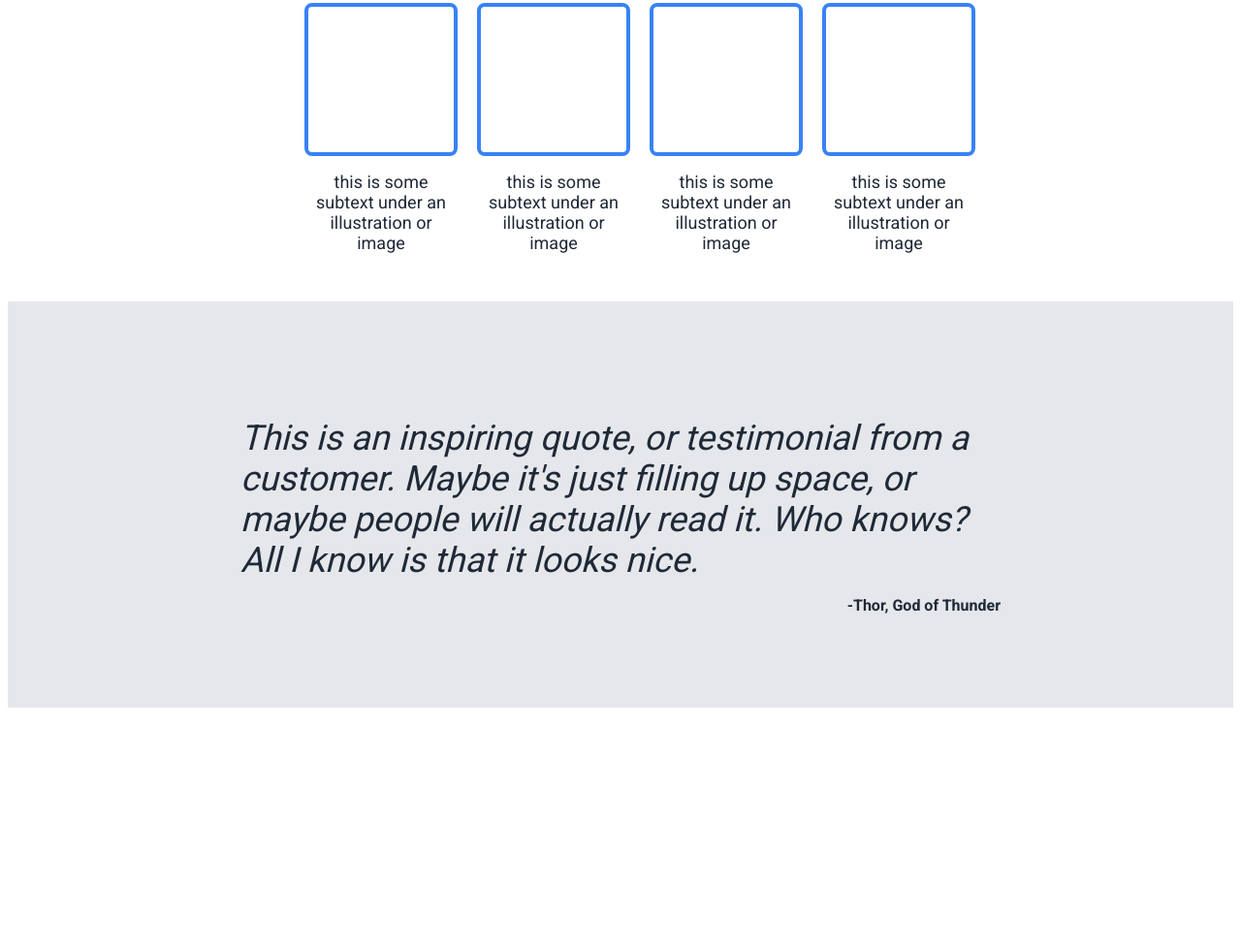
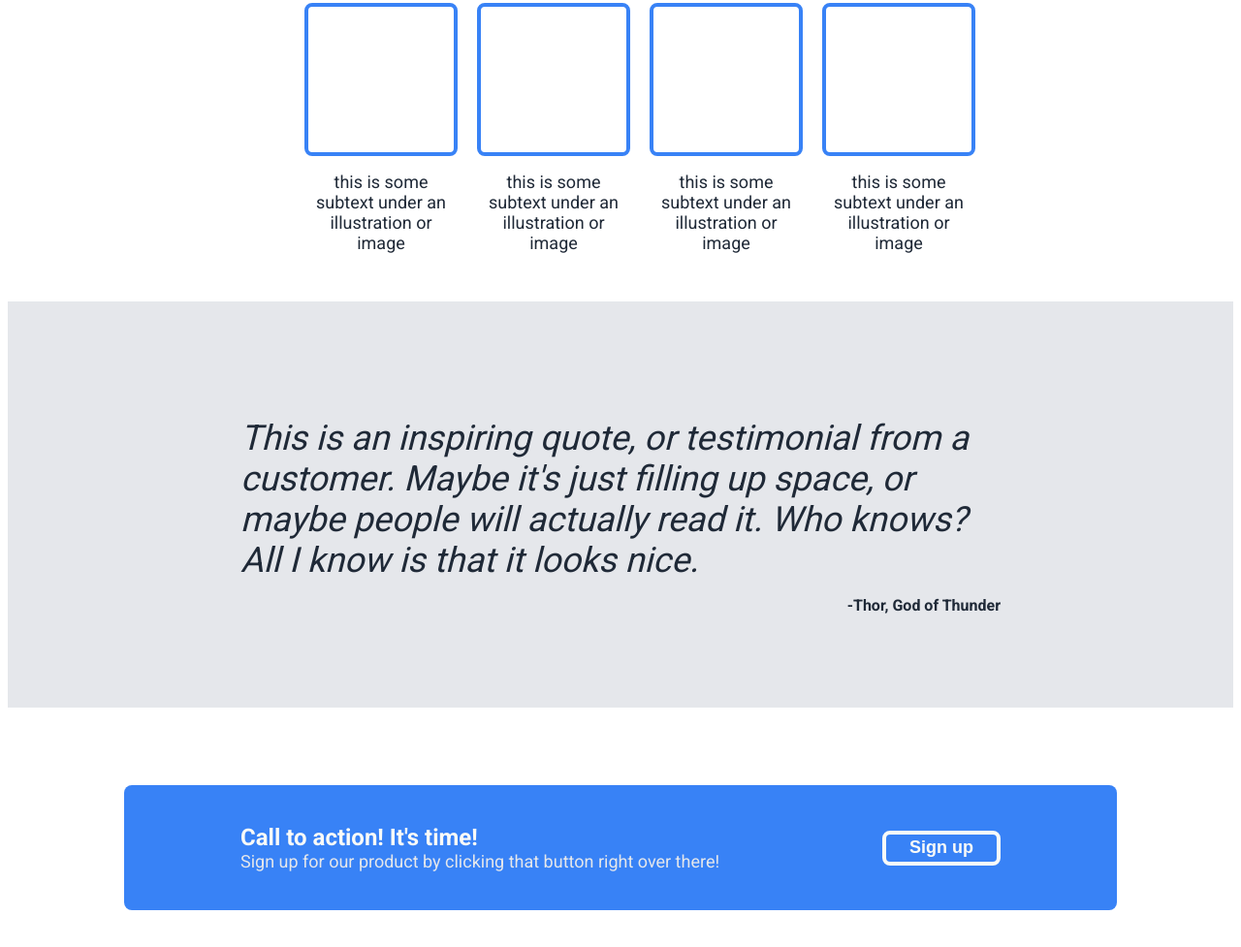
Before and after one commit to rutabageldev/landing-page, a website: page index.html in a window 1280 px wide. Shown: the part 557-1534 px from the top of the page at 97% size. Before the commit the page ends 1295 px from the top, so only its background shows below. Drawn offline with Linux system fonts and the light colour scheme.

Commit message:
Added and styled the Call to Action section

```diff
--- a/index.html
+++ b/index.html
@@ -53,4 +53,13 @@
             looks nice. </p>
         <p class="quote-source">-Thor, God of Thunder</p>
     </div>
+
+    <div class="action-container">
+        <div class="action-left">
+            <p class="action-primary">Call to action! It's time!</p>
+            <p class="action-secondary">Sign up for our product by clicking that button
+                right over there!</p>
+        </div>
+        <button class="button-action">Sign up</button>
+    </div>
 </body>
--- a/style.css
+++ b/style.css
@@ -159,11 +159,47 @@ ul{
   text-align: right;
 }
 
+/* === Call to Action Styling === */
+.action-container {
+  align-items: center;
+  background-color: var(--color-button);
+  border-radius: 8px;
+  display: flex;
+  justify-content: space-between;
+  margin: 80px 120px;
+  padding: 40px 120px;
+}
+
+.action-primary {
+  color: var(--color-light-primary);
+  font-size: var(--font-size-mid);
+  font-weight: 900;
+  margin: 0;
+  padding: 0;
+}
+
+.action-secondary {
+  color: var(--color-light-secondary);
+  font-size: var(--font-size-small);
+  margin: 0;
+  padding: 0;
+}
+
 /* === Button Styling === */
 button {
   background-color: var(--color-button);
   border: none;
   border-radius: 8px;
   color: var(--color-light-primary);
+  font-weight: 900;
   padding: 8px 24px;
 }
+
+.button-action {
+  align-items: center;
+  border: 4px var(--color-light-primary) solid;
+  display: flex;
+  font-size: var(--font-size-small);
+  font-weight: 900;
+  height: 36px;
+}
```
